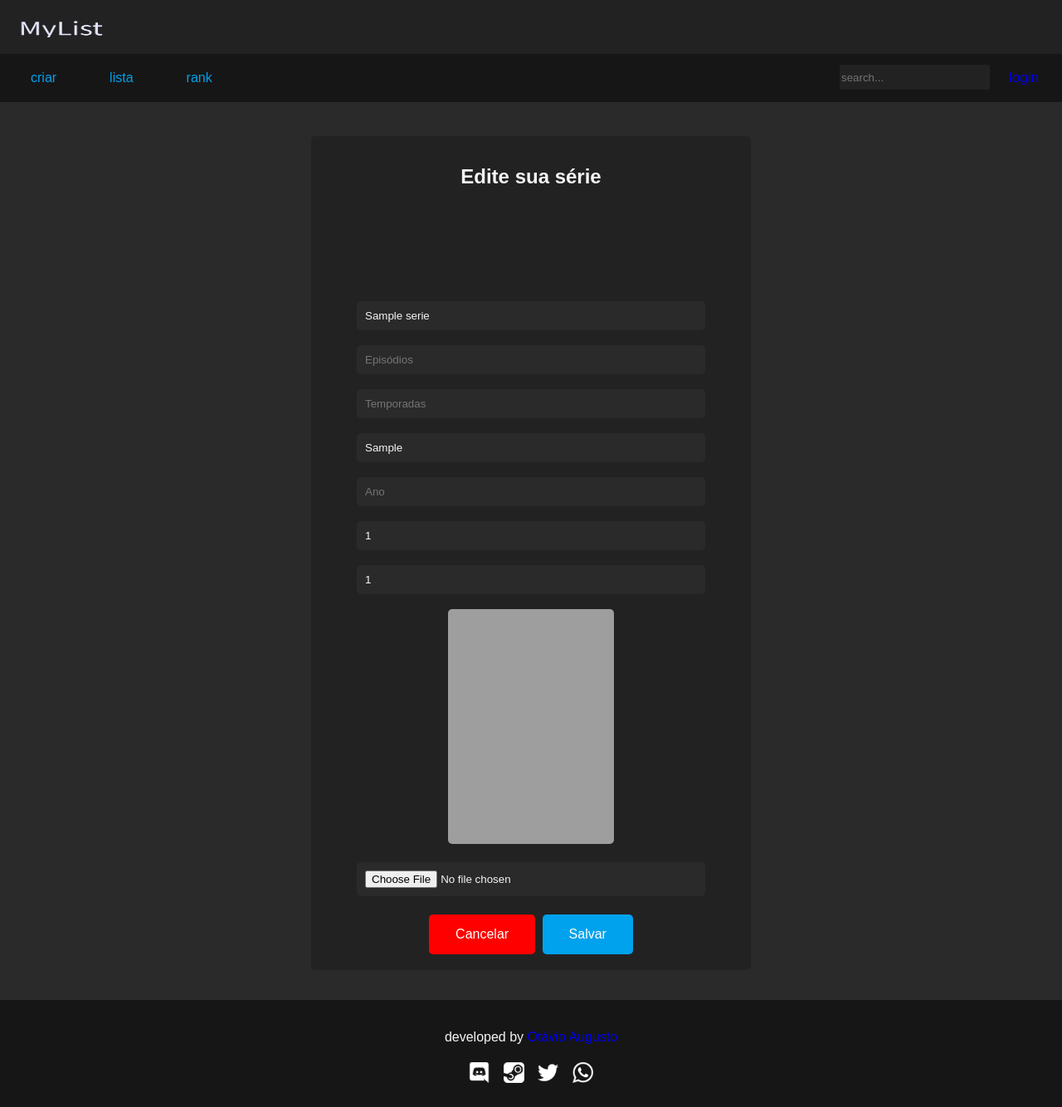
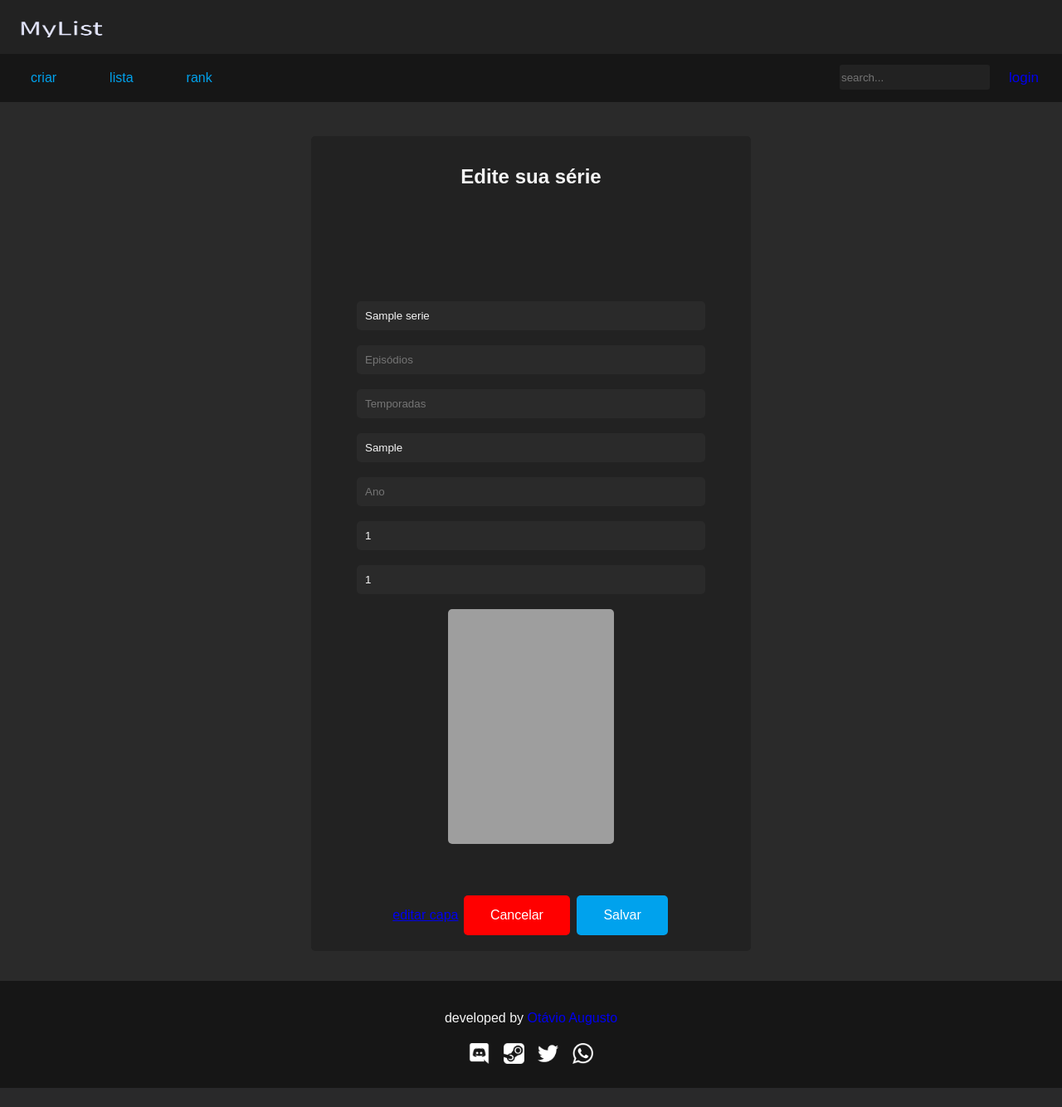
Before and after one commit to Vattghern203/projeto_mylist, a Flask app: page /editar/1 in a window 1280 px wide. Shown: the whole page at 83% size. After the commit the page ends 1311 px from the top, so only its background shows below. Run offline with Flask 2, Linux system fonts and the light colour scheme; tables that the repository leaves empty or names only in its code hold one stand-in row (values such as "Sample post"); some libraries are stand-ins or nearby versions; grey boxes are pictures that could not be loaded.

Commit message:
Terceira Versão

```diff
--- a/main.py
+++ b/main.py
@@ -142,6 +142,7 @@ def criar_filme():
 
     filme = Filme(nomef, duracao, sinopsef, notaf, anof, generof, studiof)
 
+
     arquivo = request.files['arquivo']
     upload_path = app.config['UPLOAD_PATH']
     arquivo.save(f'{upload_path}/capa_filme{filme._id}.jpg')
@@ -243,6 +244,8 @@ def deletar(id):
 @app.route('/deletar_filme/<int:id>')
 def deletar_filme(id):
     filme_dao.deletar_filme(id)
+    arquivo = f'capa_filme{id}.jpg'
+    os.remove(os.path.join(app.config['UPLOAD_PATH'], arquivo))
     return redirect(url_for('tabela_filmes'))
 
 
--- a/templates/editar.html
+++ b/templates/editar.html
@@ -21,7 +21,8 @@
                 <input class="form_sinopse" placeholder="Sinopse" name="sinopse" id="sinopse" type="hidden" value="{{serie._sinopse}}">
 
                 <img class="cover-form" src="{{url_for('imagem', nome_arquivo=capa_serie)}}" alt=""><br><br>
-                <input class="form_create" type="file" name="arquivo" id="arquivo" accept=".jpg" value="{{url_for('imagem', nome_arquivo=capa_serie)}}"><br><br>
+                <input type="hidden" class="form_create" type="file" name="arquivo" id="arquivo" accept=".jpg" value="{{url_for('imagem', nome_arquivo='capa_serie{}.jpg'.format(serie._id))}}"><br><br>
+                <a href="{{url_for('editar_capa', id=serie._id)}}"><label>editar capa</label></a>
 
                 <a href="{{url_for('index')}}"><button class="btn_cancel" type="button">Cancelar</button></a>
                 <button class="btn_confirm" type="submit">Salvar</button>
--- a/templates/index.html
+++ b/templates/index.html
@@ -66,7 +66,7 @@
 
 
         <section id="series" class="index-section">
-            <article>
+            <article class="cover-container">
                 <h2 class="section-title">séries</h2>
                 {% for serie in series %}
                 <a href="{{ url_for('serie_info', id=serie._id)}}"><img class="cover-form" src="{{url_for('imagem', nome_arquivo='capa_serie{}.jpg'.format(serie._id))}}" alt="{{serie._nome}}"></a>
```
Also changed, not shown: uploads/capa_filme12.jpg (deleted), uploads/capa_filme13.jpg (deleted), uploads/capa_serie42.jpg (added), uploads/capa_serie43.jpg (added), uploads/capa_serie44.jpg (added).
